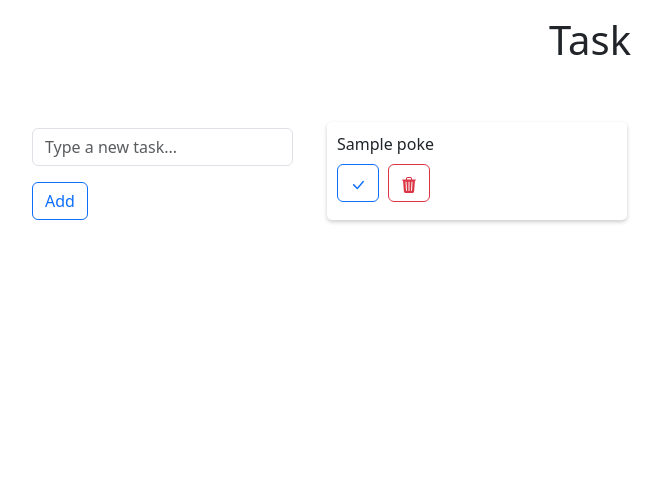
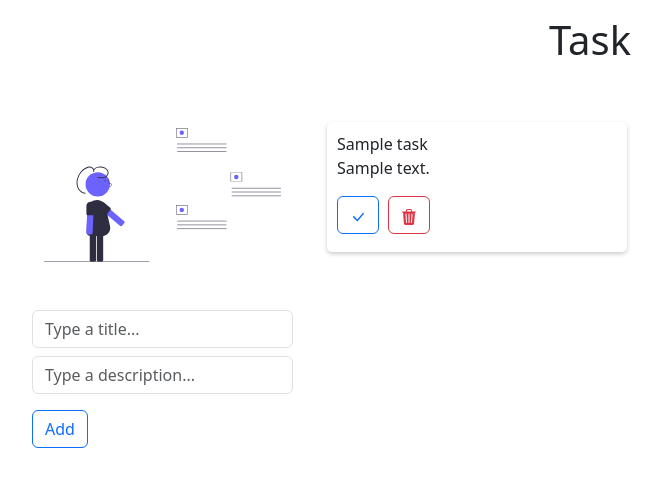
Before and after one commit to diego0043/test_with_API_python, a Flask app: template templates/index.html in a window 1280 px wide. Shown: the top 487 px of the page, without its empty margins (50-712 px from the left). Run offline with Flask 3, Linux system fonts and the light colour scheme; the template is opened without the code that fills it: most values are stand-ins (such as "Sample title", 1, 10 or a date in 2020).

Commit message:
create, read, y delete listo

```diff
--- a/app.py
+++ b/app.py
@@ -1,21 +1,63 @@
-from flask import Flask, render_template
+from flask import Flask, render_template, request
 import requests
 
 
 app = Flask(__name__)
 app.static_folder = 'static'
 
-@app.route('/')
-def index():
-    api_url = 'https://pokeapi.co/api/v2/pokemon?limit=100&offset=0'  # URL corregida
 
+def get_tasks(api_url):
     response = requests.get(api_url)
-
-    data = response.json()
-    pokes = data['results']
-    return render_template('index.html', pokes=pokes)
+    tasks = response.json()
+    return tasks
 
 
+def add_task(api_url):
+    titulo = request.form['titulo']
+    descripcion = request.form['descripcion']
+    task = {'titulo': titulo, 'descripcion': descripcion, 'completada': "false"}
+    response = requests.post(api_url, json=task)
+    return response
+
+
+def update_task(api_url, task_id, task):
+    response = requests.put(api_url + task_id, data=task)
+    return response
+
+
+def delete_task(api_url, task_id):
+    response = requests.delete(api_url + task_id)
+    return response
+
+
+@app.route('/', methods=['GET', 'POST', 'PUT', 'DELETE'])
+def index():
+
+    api_url = 'https://todo-backend-u3wj.onrender.com/todo/'
+
+    if request.method == "GET":
+        tasks = get_tasks(api_url)
+        return render_template('index.html', tasks=tasks)
+    elif request.method == "POST":
+        if request.form.get('_method') == 'DELETE':
+            id = request.form['task_id']
+            delete_task(api_url, id)
+            tasks = get_tasks(api_url)
+            return render_template('index.html', tasks=tasks)
+        else:
+            add_task(api_url)
+            tasks = get_tasks(api_url)
+            return render_template('index.html', tasks=tasks)
+
+    elif request.method == "PUT":
+        task_id = request.form['task_id']
+        task = request.form['task']
+        response = requests.put(api_url + task_id, data={'title': task})
+        return response.text
+    elif request.method == "DELETE":
+        task_id = request.form['task_id']
+        response = requests.delete(api_url + task_id)
+        return response.text
 
 
 if __name__ == '__main__':
--- a/templates/index.html
+++ b/templates/index.html
@@ -23,18 +23,39 @@
     <div class="container mt-5">
       <div class="row">
         <div class="col-3">
+          <div class="container mt-3">
+            <img
+              src="{{ url_for('static', filename='assets/undraw_observations_re_ohja.svg') }}"
+              alt=""
+              class="img-fluid"
+            />
+          </div>
+          <form method="post" action="/">
             <input
             type="text"
-            class="form-control mt-3"
-            placeholder="Type a new task..."
+            class="form-control mt-5"
+            id="titulo"
+            name="titulo"
+            placeholder="Type a title..."
+            required
           />
-          <button class="btn btn-outline-primary mt-3">Add</button>
+          <input
+            type="text"
+            class="form-control mt-2"
+            id="descripcion"
+            name="descripcion"
+            placeholder="Type a description..."
+            required
+          />
+          <button type="submit" class="btn btn-outline-primary mt-3">Add</button>
+          </form>
         </div>
         <div class="col-8 container-cards">
-          {% for poke in pokes %}
+          {% for task in tasks %}
           <div class="card-todo">
-            <div>{{poke['name']}}</div>
-            <div class="row mt-2 mb-2">
+            <div>{{task['titulo']}}</div>
+            <div>{{task['descripcion']}}</div>
+            <div class="row mt-3 mb-2">
               <div class="col-2">
                 <button class="btn btn-outline-primary">
                   <svg
@@ -52,6 +73,9 @@
                 </button>
               </div>
               <div class="col-2">
+                <form method="post" action="/">
+                  <input type="hidden" id="_method" name="_method" value="DELETE">
+                  <input type="hidden" id="task_id" name="task_id" value="{{task['_id']}}">
                   <button class="btn btn-outline-danger">
                     <svg
                       xmlns="http://www.w3.org/2000/svg"
@@ -66,6 +90,7 @@
                       />
                     </svg>
                   </button>
+                </form>
               </div>
             </div>
           </div>
```
Also changed, not shown: static/assets/undraw_observations_re_ohja.svg (added). Lines whose indentation alone changed are shown as unchanged.
